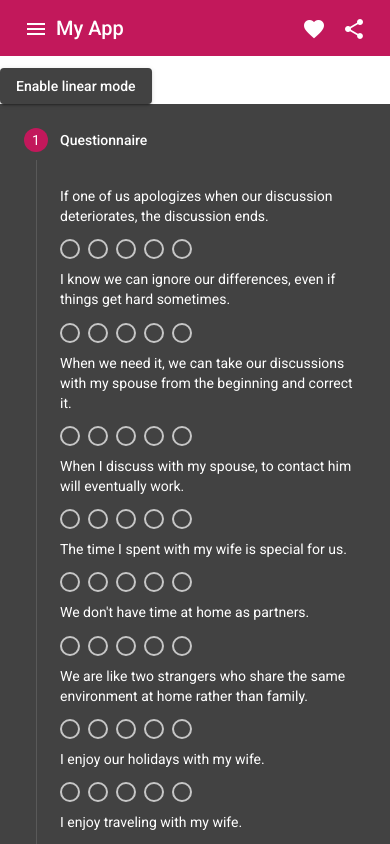
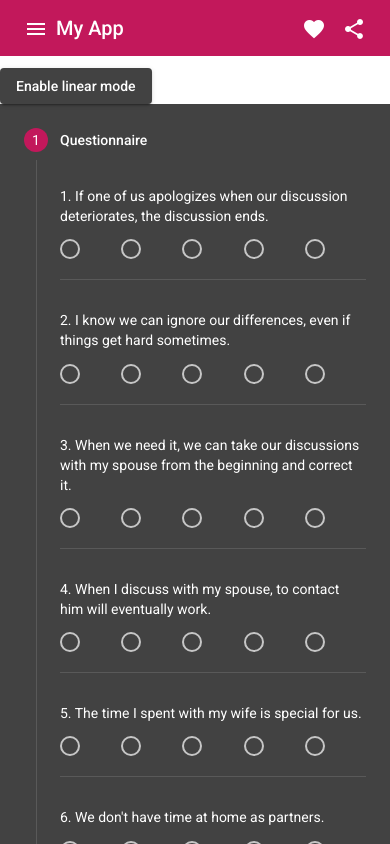
Before and after one commit to FrederickRoman/Divorsee, an Angular app: page / in a window 390 px wide. Shown: the top 844 px of the page. Built offline with nearby package versions, Linux system fonts and the light colour scheme.

Commit message:
feat(stepper): Add index and dividers to questions. Change responsive layout of its radio buttons.

```diff
--- a/src/app/app.module.ts
+++ b/src/app/app.module.ts
@@ -12,6 +12,8 @@ import {MatStepperModule} from '@angular/material/stepper';
 import {MatFormFieldModule} from '@angular/material/form-field';
 
 import {MatRadioModule} from '@angular/material/radio';
+
+import {MatDividerModule} from '@angular/material/divider';
 
 import { FormsModule, ReactiveFormsModule } from '@angular/forms';
 
@@ -46,6 +48,7 @@ import { QuestionComponent } from './components/questionnaire/question/question.
     ReactiveFormsModule,
     MatInputModule,
     MatRadioModule,
+    MatDividerModule,
     MatGridListModule
   ],
   exports: [ MatFormFieldModule, MatInputModule ],
--- a/src/app/components/questionnaire/stepper/stepper.component.html
+++ b/src/app/components/questionnaire/stepper/stepper.component.html
@@ -5,21 +5,27 @@
   <mat-step [stepControl]="firstFormGroup">
     <form [formGroup]="firstFormGroup">
       <ng-template matStepLabel>Questionnaire</ng-template>
-      <span *ngFor="let question of questions">
+      <span *ngFor="let question of questions; index as i; last as last">
         <mat-label>
           <p class="questionnaire-question_p">
-            {{ question.text }}
+            {{ i + 1 }}. {{ question.text }}
           </p>
         </mat-label>
         <mat-radio-group
           aria-label="Select an option"
           [formControlName]="question.ctrl"
+          class="questionnaire-question_radio-group"
         >
-          <mat-radio-button
-            *ngFor="let value of values"
-            [value]="value"
-          ></mat-radio-button> </mat-radio-group
-      ></span>
+          <mat-radio-button *ngFor="let value of values" [value]="value">
+          </mat-radio-button>
+        </mat-radio-group>
+        <mat-divider
+          [inset]="true"
+          *ngIf="!last"
+          class="questionnaire-question_divider"
+        ></mat-divider>
+      </span>
+
       <div>
         <button mat-button matStepperNext>Next</button>
       </div>
--- a/src/app/components/questionnaire/stepper/stepper.component.scss
+++ b/src/app/components/questionnaire/stepper/stepper.component.scss
@@ -12,6 +12,15 @@
   padding-top: 10px;
 }
 
+.questionnaire-question_radio-group{
+  display: grid;
+  grid-template-columns: repeat(5, auto);
+}
+
+.questionnaire-question_divider{
+  margin: 20px 0px !important
+}
+
 // $small-handset-breakpoint: 360px;
 // @media only screen and (max-width: $small-handset-breakpoint) {
 //   ::ng-deep .mat-vertical-content {
```
